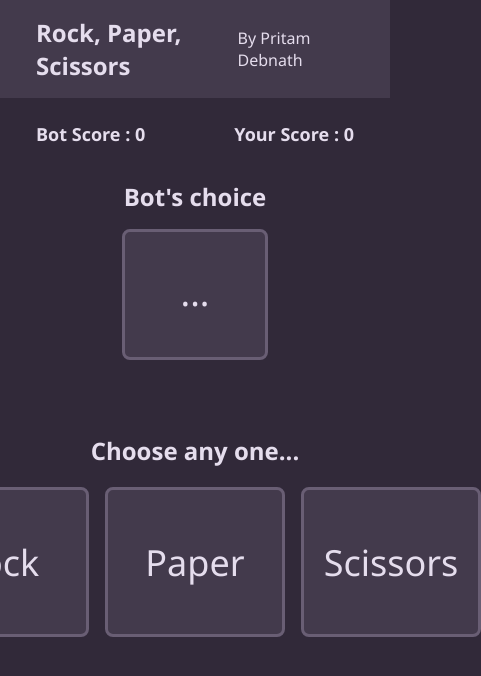
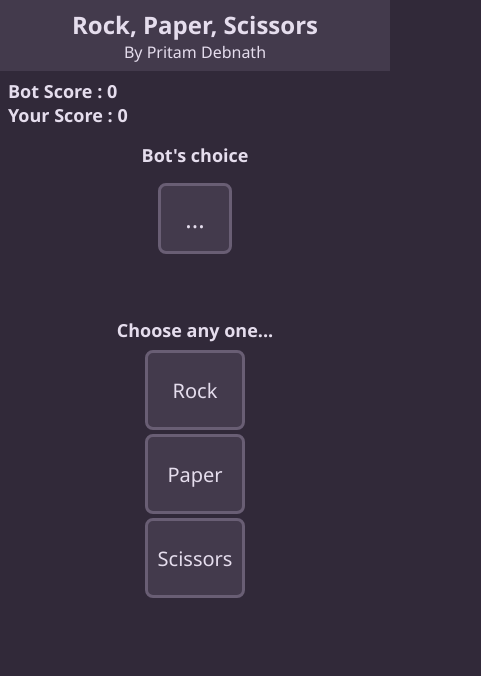
Before and after one commit to whatisaProCoder/odin-foundations-rock-paper-scissors, a plain HTML site: page index.html in a window 390 px wide. Shown: the whole page, 481 px wide, since content can reach past the window. Drawn offline with Linux system fonts and the light colour scheme.

Commit message:
mobile friendly

```diff
--- a/styles.css
+++ b/styles.css
@@ -119,3 +119,91 @@ header {
     margin: 36px;
     font-size: 36px;
 }
+
+/* Media Queries for Mobile Devices */
+@media (max-width: 768px) {
+    header {
+        flex-direction: column;
+        padding: 16px;
+    }
+
+    .score {
+        flex-direction: column;
+        padding: 16px;
+    }
+
+    .bot-choice {
+        padding: 10px 16px;
+        font-size: 20px;
+    }
+
+    .bot-choice-name {
+        padding: 20px 30px;
+        font-size: 28px;
+    }
+
+    .human-choice-section {
+        flex-direction: column;
+        gap: 8px;
+    }
+
+    .rock,
+    .paper,
+    .scissors {
+        height: 100px;
+        width: 120px;
+        font-size: 24px;
+    }
+
+    .choose-any-one {
+        font-size: 20px;
+        margin: 12px;
+    }
+
+    .result {
+        font-size: 28px;
+        margin: 24px;
+    }
+}
+
+@media (max-width: 480px) {
+    header {
+        padding: 8px;
+    }
+
+    .score {
+        padding: 8px;
+    }
+
+    .bot-choice {
+        padding: 8px;
+        font-size: 18px;
+    }
+
+    .bot-choice-name {
+        padding: 16px 24px;
+        font-size: 24px;
+    }
+
+    .human-choice-section {
+        gap: 4px;
+    }
+
+    .rock,
+    .paper,
+    .scissors {
+        height: 80px;
+        width: 100px;
+        font-size: 20px;
+    }
+
+    .choose-any-one {
+        font-size: 18px;
+        margin: 8px;
+    }
+
+    .result {
+        font-size: 24px;
+        margin: 16px;
+    }
+}
```
